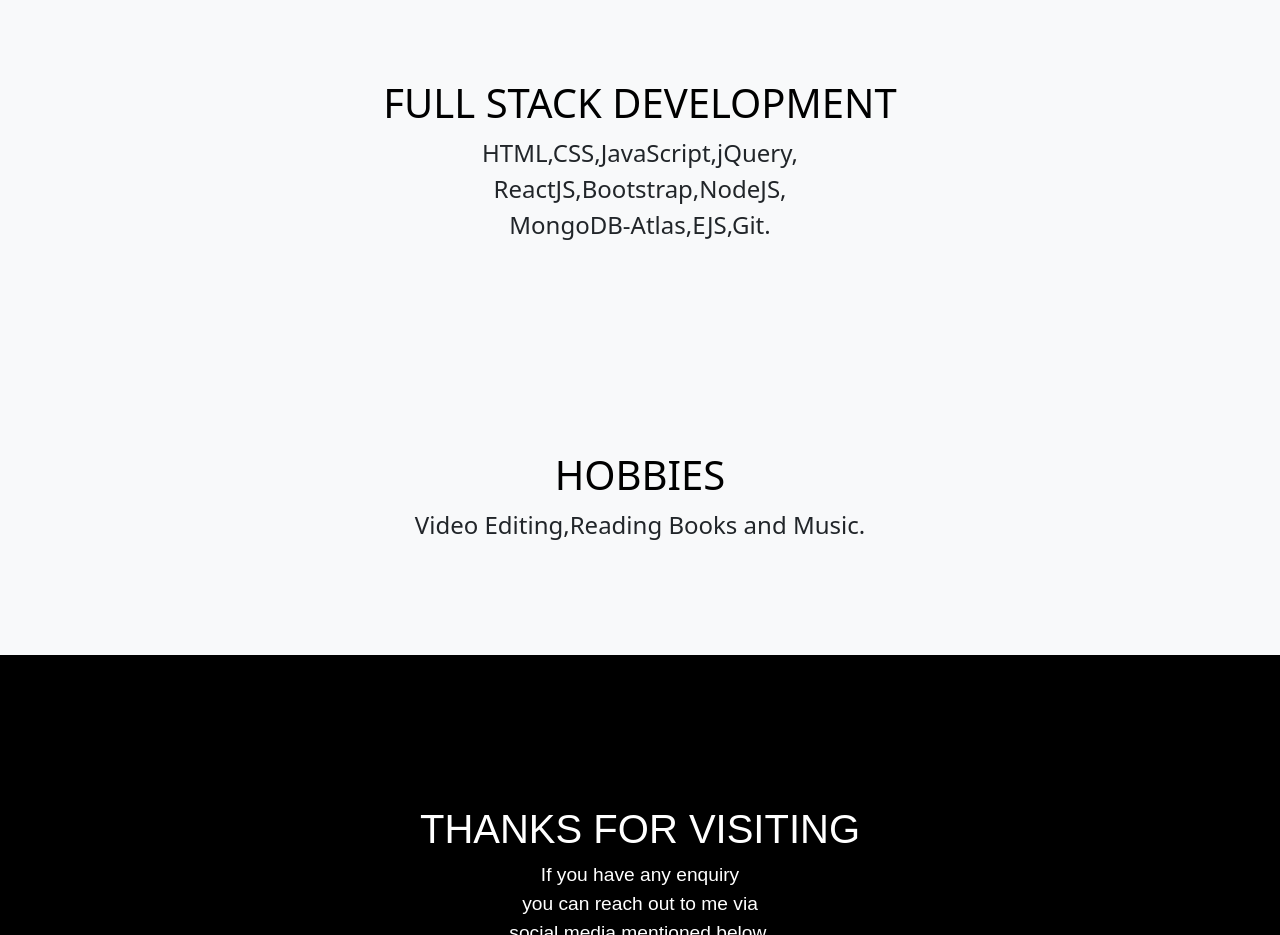
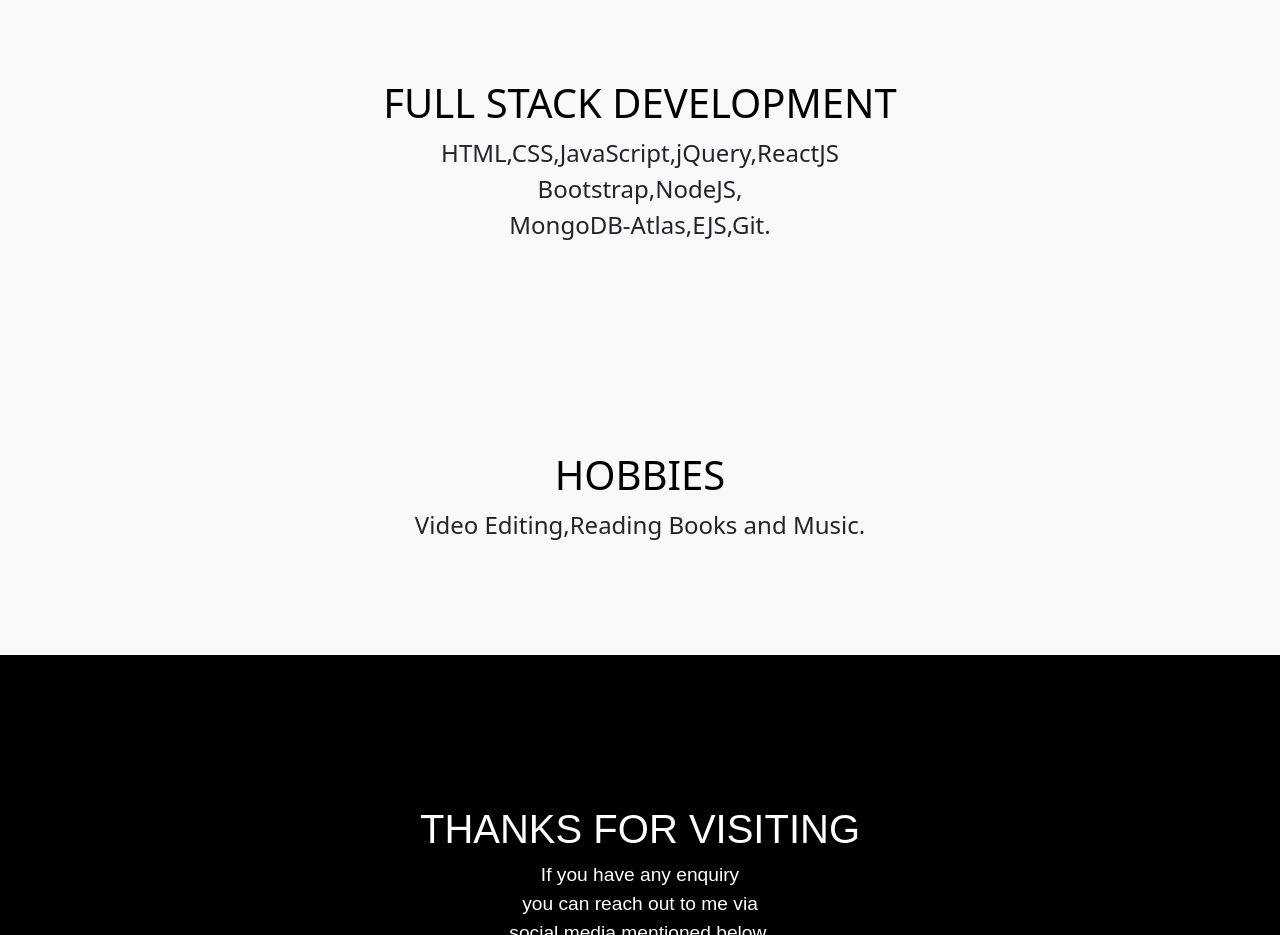
Before and after one commit to mansi-nagpal/portfolio, a plain HTML site: page index.html in a window 1280 px wide. Shown: the part 4860-5795 px from the top of the page. Drawn offline with nearby package versions, Linux system fonts and the light colour scheme.

Commit message:
Update index.html

```diff
--- a/index.html
+++ b/index.html
@@ -113,7 +113,7 @@
     <div class="container py-5">
       <h1 class="text-body-emphasis">FULL STACK DEVELOPMENT</h1>
       <p >
-        HTML,CSS,JavaScript,jQuery,<br/>ReactJS,Bootstrap,NodeJS,<br/>MongoDB-Atlas,EJS,Git.
+        HTML,CSS,JavaScript,jQuery,ReactJS<br/>Bootstrap,NodeJS,<br/>MongoDB-Atlas,EJS,Git.
       </p>
     </div>
   </div>
```
